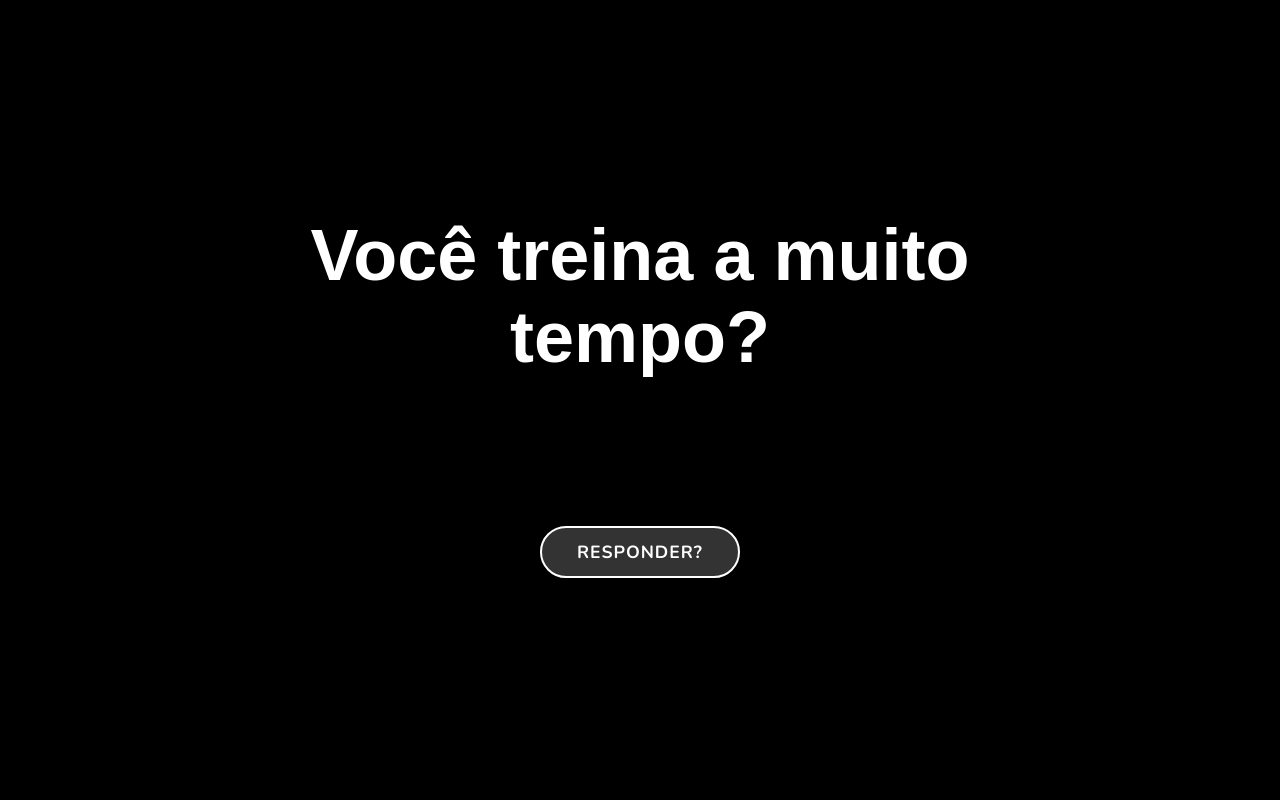
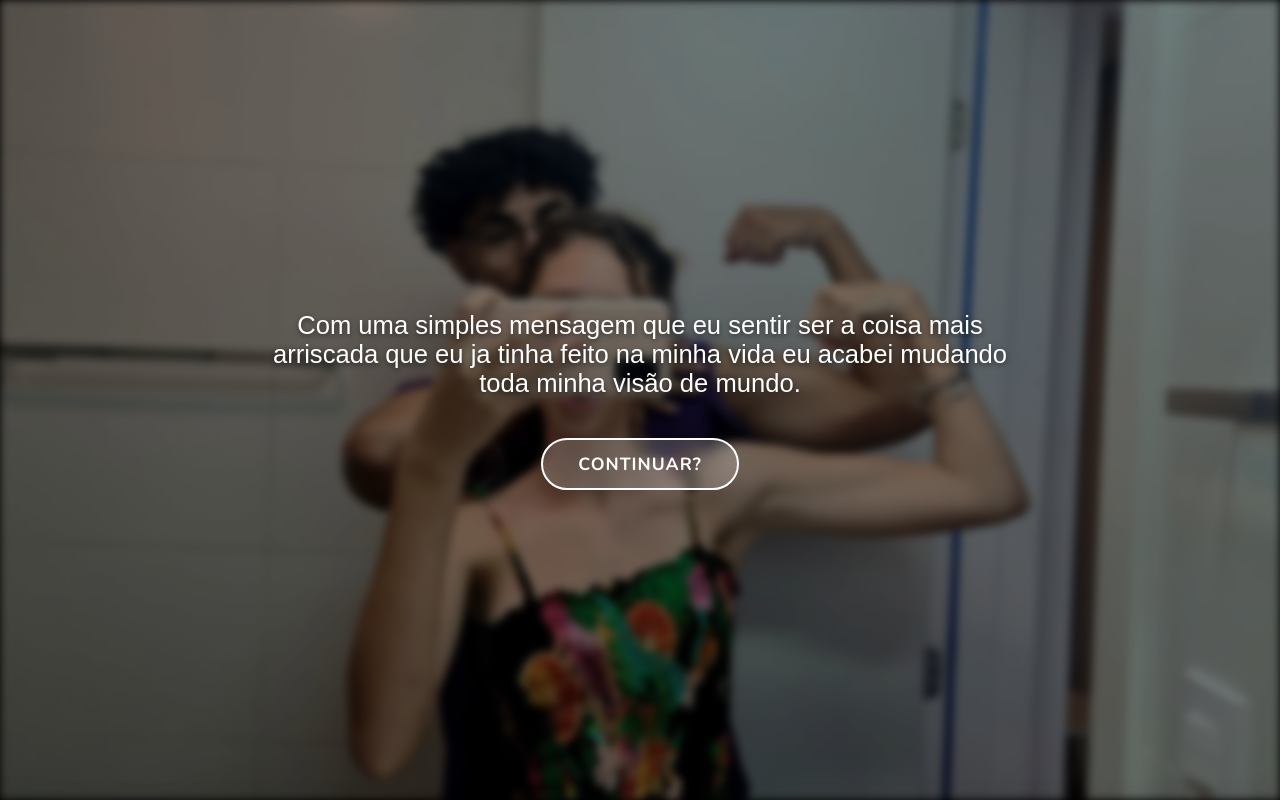
Before and after one commit to ZEFIdev8/Para-ela, a plain HTML site: page index.html in a window 1280 px wide. Both pictures are taken after a click on the button "RESPONDER?". Shown: the top 800 px of the page. Drawn offline with nearby package versions, Linux system fonts and the light colour scheme.

Commit message:
Update index.html

```diff
--- a/index.html
+++ b/index.html
@@ -241,20 +241,24 @@
 
                 const memory = memories[currentIndex];
 
-            // 2. ATUALIZAR CONTEÚDO
-bgElement.style.backgroundImage = `url('${memory.image}')`;
-textElement.textContent = memory.text;
+                // 1. ESCONDER O TÍTULO
+                // Se for o primeiro clique ou qualquer clique subsequente, esconde o título
+                mainTitle.style.display = 'none';
 
-// Mudar texto do botão para "Próxima"
-document.querySelector('.action-btn').textContent = "Continuar?";
+                // 2. ATUALIZAR CONTEÚDO
+                bgElement.style.backgroundImage = `url('${memory.image}')`;
+                textElement.textContent = memory.text;
 
-// 3. ESCONDER O BOTÃO NO ÚLTIMO SLIDE
-if(currentIndex === memories.length - 1) {
+                // Mudar texto do botão para "Próxima"
+                document.querySelector('.action-btn').textContent = "Continuar?";
+
+                if (currentIndex === memories.length - 1) {
     document.querySelector('.action-btn').style.display = 'none';
 }
-
-
-
+                // Remove efeito de sumir (faz aparecer de novo)
+                contentContainer.classList.remove('fade-out');
+            }, 500);
+        }
 
         // --- CONFIGURAÇÃO: CONTADOR (DATA) ---
         const startDate = new Date(2023, 11, 9);
@@ -292,5 +296,4 @@ if(currentIndex === memories.length - 1) {
         }
     </script>
 </body>
-
 </html>
```
